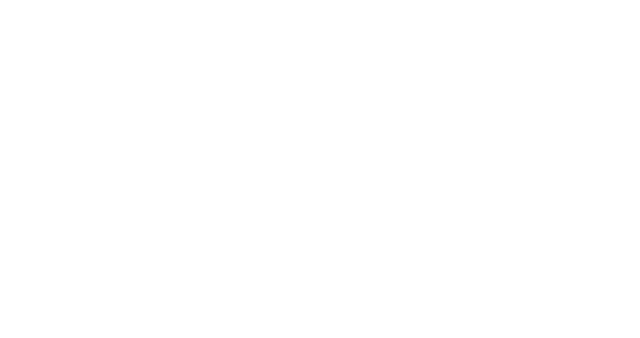
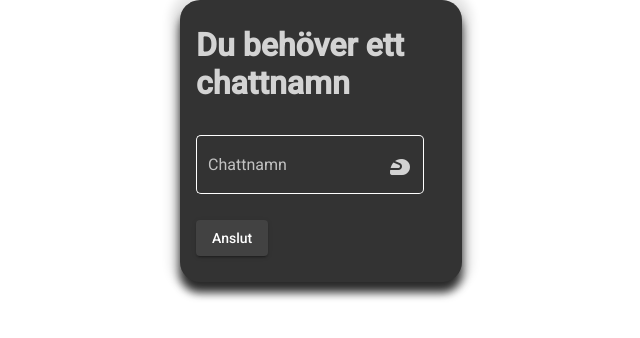
Before and after one commit to atemmel/frukostklubben, an Angular app in the folder cmd/frukostklubben/app-ui/: page /login in a window 1280 px wide. Before the commit this address led to /. Shown: the top 338 px of the page, without its empty margins (319-959 px from the left). Built offline with nearby package versions, Linux system fonts and the light colour scheme.

Commit message:
Började fixa login page

```diff
--- a/cmd/frukostklubben/app-ui/angular.json
+++ b/cmd/frukostklubben/app-ui/angular.json
@@ -28,7 +28,7 @@
               "src/assets"
             ],
             "styles": [
-              "./node_modules/@angular/material/prebuilt-themes/indigo-pink.css",
+              "./node_modules/@angular/material/prebuilt-themes/pink-bluegrey.css",
               "src/styles.scss"
             ],
             "scripts": []
--- a/cmd/frukostklubben/app-ui/src/app/app-routing.module.ts
+++ b/cmd/frukostklubben/app-ui/src/app/app-routing.module.ts
@@ -2,9 +2,11 @@ import { NgModule } from '@angular/core';
 import { Routes, RouterModule } from '@angular/router';
 import { ChatViewComponent } from './pages/chat-view/chat-view.component';
 import { SplashscreenComponent } from './pages/splashscreen/splashscreen.component';
+import { LoginComponent} from './pages/login/login.component';
 
 const routes: Routes = [
   { path: '', redirectTo: '/splashscreen', pathMatch: 'full' },
+  { path: 'login', component: LoginComponent},
   { path: 'chat', component: ChatViewComponent },
   { path: 'splashscreen', component: SplashscreenComponent },
 ];
--- a/cmd/frukostklubben/app-ui/src/app/app.module.ts
+++ b/cmd/frukostklubben/app-ui/src/app/app.module.ts
@@ -16,6 +16,7 @@ import { FkButtonComponent } from './components/fk-button/fk-button.component';
 import { FkPopupDialog } from './components/fk-popup/fk-popup.component';
 import { SplashscreenComponent } from './pages/splashscreen/splashscreen.component';
 import { ChatViewComponent } from './pages/chat-view/chat-view.component';
+import { LoginComponent } from './pages/login/login.component';
 
 @NgModule({
   declarations: [
@@ -28,6 +29,7 @@ import { ChatViewComponent } from './pages/chat-view/chat-view.component';
     FkPopupDialog,
     SplashscreenComponent,
     ChatViewComponent,
+    LoginComponent,
   ],
   imports: [
     BrowserModule,
--- a/cmd/frukostklubben/app-ui/src/app/components/chat/chat.component.ts
+++ b/cmd/frukostklubben/app-ui/src/app/components/chat/chat.component.ts
@@ -29,6 +29,7 @@ export class ChatComponent implements OnInit {
   constructor(private userService: UsersService) {}
 
   ngOnInit(): void {
+    console.log('utanför eventListener');
     document.addEventListener('astilectron-ready', (e) => {
       console.log('ready.......');
 
--- /dev/null
+++ b/cmd/frukostklubben/app-ui/src/app/pages/login/login.component.html
@@ -0,0 +1,11 @@
+<mat-card class="page-login">
+<h1>Du behöver ett chattnamn</h1>
+  <mat-action-list>
+    <mat-form-field appearance="outline">
+        <mat-label>Chattnamn</mat-label>
+        <input matInput placeholder="Skriv ditt Chattnamn">
+        <mat-icon matSuffix>sports_motorsports</mat-icon>
+      </mat-form-field>
+      <button mat-raised-button (click)="login()">Anslut </button>
+  </mat-action-list>
+</mat-card>
--- /dev/null
+++ b/cmd/frukostklubben/app-ui/src/app/pages/login/login.component.scss
@@ -0,0 +1,31 @@
+.page-login {
+    background-color: #333333;
+
+    display: flex;
+    flex-direction: column;
+    justify-content: center;
+    align-items: center;
+
+
+  }
+  mat-card {
+    width: 250px;
+    height: 250px;
+    display: table-column-group;
+    margin-left: auto;
+    margin-right: auto;
+    border-radius: 20px;
+    color: lightgray;
+    box-shadow: 0 0px 10px 10px rgba(0,0,0,0.1), 0 10px 10px 0 rgba(0,0,0,0.1), 0 10px 10px 0 rgba(0,0,0,.8) !important;
+  }
+  .textName{
+      font-weight: bold;
+      font-size: 20px;
+      font-family: formula;
+  }
+
+
+  section {
+    vertical-align: middle;
+    height: 100%;
+  }
--- /dev/null
+++ b/cmd/frukostklubben/app-ui/src/app/pages/login/login.component.ts
@@ -0,0 +1,31 @@
+import { Component, OnInit } from '@angular/core';
+import { MatIconRegistry } from '@angular/material/icon';
+import { DomSanitizer } from '@angular/platform-browser';
+import { Route } from '@angular/compiler/src/core';
+import { Router } from '@angular/router';
+
+@Component({
+  selector: 'app-login',
+  templateUrl: './login.component.html',
+  styleUrls: ['./login.component.scss']
+})
+export class LoginComponent implements OnInit {
+
+  constructor(
+    private matIconRegistry: MatIconRegistry,
+    private domSanitizer: DomSanitizer,
+    private router: Router
+  ) {
+    this.matIconRegistry.addSvgIcon(
+    'wheel',
+    this.domSanitizer.bypassSecurityTrustResourceUrl('../assets/wheel.svg')
+  );}
+
+  ngOnInit(): void {
+  }
+  login()
+  {
+    this.router.navigateByUrl('chat');
+  }
+
+}
--- a/cmd/frukostklubben/app-ui/src/app/pages/splashscreen/splashscreen.component.ts
+++ b/cmd/frukostklubben/app-ui/src/app/pages/splashscreen/splashscreen.component.ts
@@ -11,7 +11,7 @@ export class SplashscreenComponent implements OnInit {
 
   ngOnInit(): void {
     setTimeout(() => {
-      this.router.navigateByUrl('chat');
+      this.router.navigateByUrl('login');
     }, 5000);
   }
 }
--- a/cmd/frukostklubben/app-ui/src/styles.scss
+++ b/cmd/frukostklubben/app-ui/src/styles.scss
@@ -39,3 +39,18 @@ body {
   color: white;
   transform: scale(1.2);
 }
+.mat-form-field-appearance-outline .mat-form-field-outline {
+  color: white;
+}
+input.mat-input-element {
+  color: white;
+}
+::ng-deep .mat-focused .mat-from-field-label {
+  color: white !important;
+}
+::ng-deep .mat-focused .mat-from-field-underline {
+  background-color: white !important;
+}
+::ng-deep .mat-form-field-appearance-outline .mat-form-field-outline:not(.mat-form-field-outline-thick) {
+   color:white;
+  }
```
Also changed, not shown: 2 other files (tests, documents, lock files or other folders).
